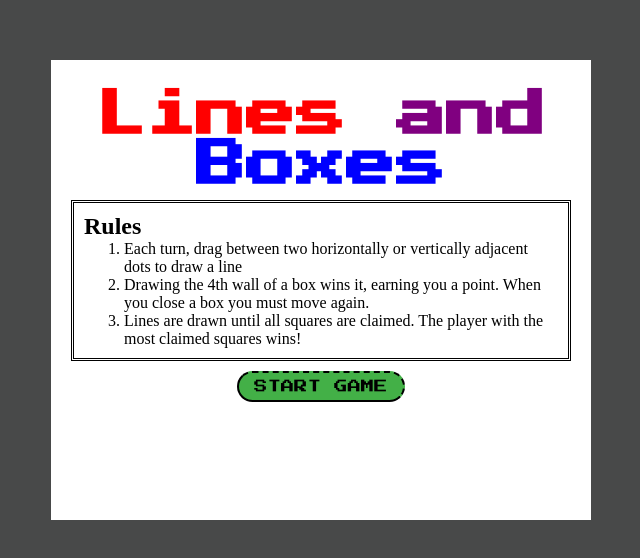
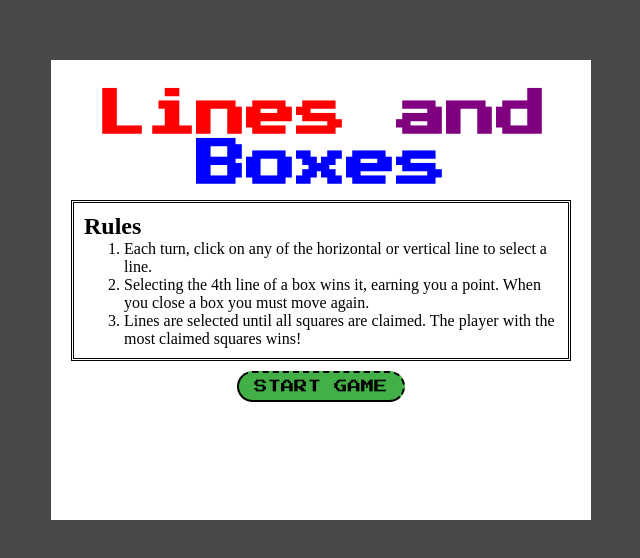
Before and after one commit to saifil4/linesandboxes, a React (Create React App) app: page / in a window 1280 px wide. Shown: the part 110-668 px from the top of the page, without its empty margins (319-959 px from the left). Built offline with nearby package versions, Linux system fonts and the light colour scheme.

Commit message:
Updated rules

```diff
--- a/src/components/GameScreen.js
+++ b/src/components/GameScreen.js
@@ -11,15 +11,14 @@ const GameScreen = ({ closeScreen, hasGameStarted, startGame }) => {
           <h2>Rules</h2>
           <ol>
             <li>
-              Each turn, drag between two horizontally or vertically adjacent
-              dots to draw a line
+              Each turn, click on any of the horizontal or vertical line to select a line.
             </li>
             <li>
-              Drawing the 4th wall of a box wins it, earning you a point. When
+              Selecting the 4th line of a box wins it, earning you a point. When
               you close a box you must move again.
             </li>
             <li>
-              Lines are drawn until all squares are claimed. The player with the
+              Lines are selected until all squares are claimed. The player with the
               most claimed squares wins!
             </li>
           </ol>
```
